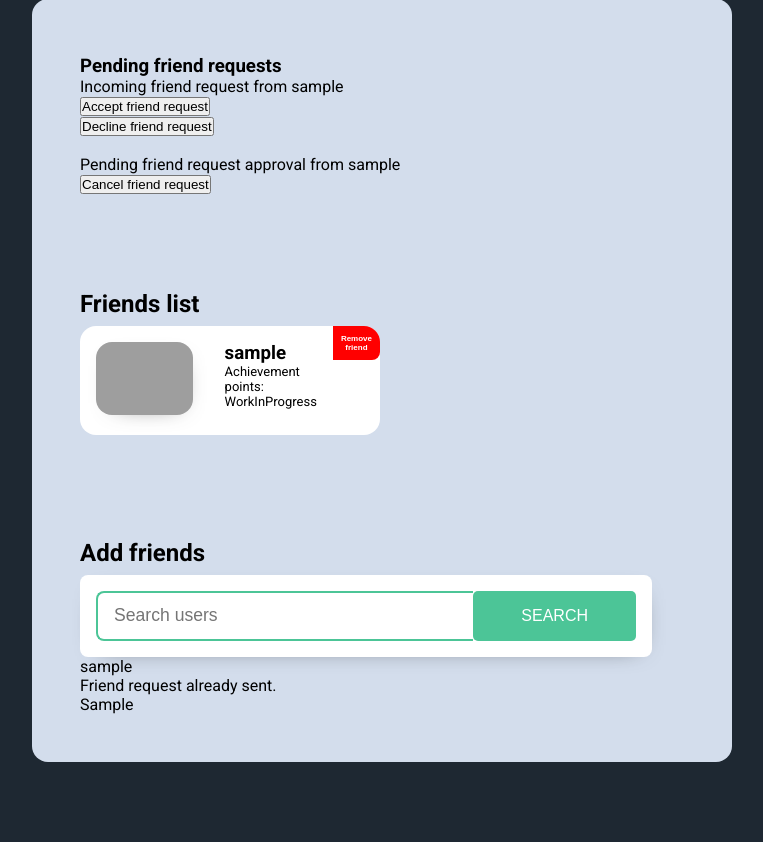
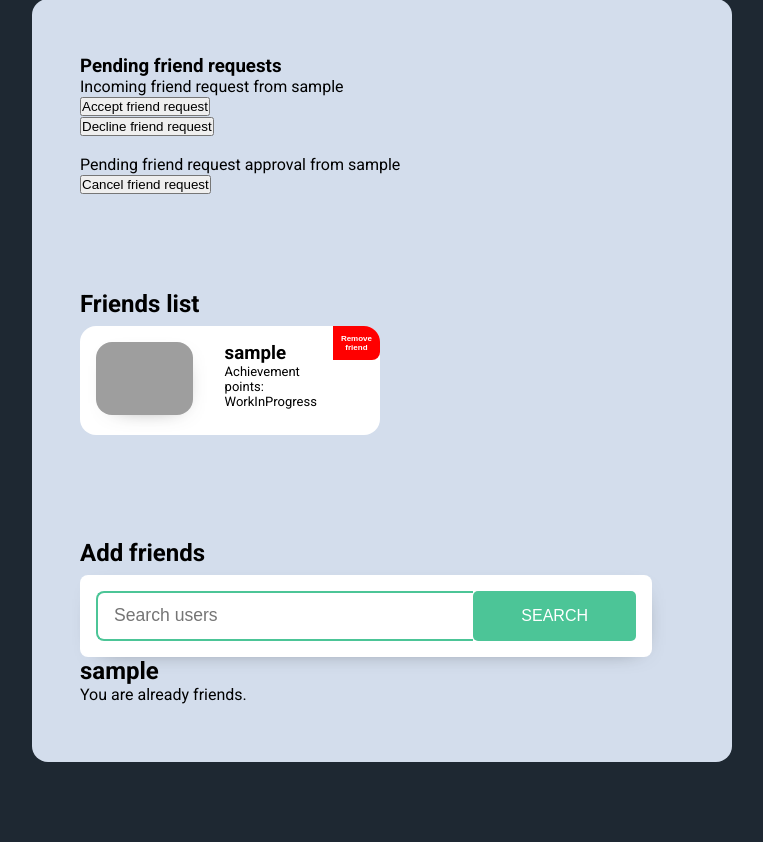
Before and after one commit to madeleinewoodbury/arctic-sprint-solutions, a Flask app: template app/auth/templates/friends.html in a window 1280 px wide. Shown: the part 293-1135 px from the top of the page, without its empty margins (338-1101 px from the left). Run offline with Flask 3, Linux system fonts and the light colour scheme; a user stored in the database is signed in; tables that the repository leaves empty hold one stand-in row (values such as "Sample post"); the template is opened without the code that fills it: values that come from a table or form of the project are taken from there, most other values are stand-ins (such as "Sample title", 1, 10 or a date in 2020); grey boxes are pictures that could not be loaded.

Commit message:
Improve some user feedback when searching user/friends

```diff
--- a/app/auth/templates/friends.html
+++ b/app/auth/templates/friends.html
@@ -84,33 +84,40 @@
             </div>
         {% if users %}
             {% for user in users %}
-                {% set ns = namespace(active_request=false) %}
-                <p>{{ user.username }}</p>
-                {% if current_user.initiated_friendships %}
+                {% set ns = namespace(active_friendship=false) %}
+                <div class="user-container">
+                <h2>{{ user.username }}</h2>
+
+                {% if current_user.initiated_friendships and ns.active_friendship == false %}
                     {% for initiated_friendship in current_user.initiated_friendships %}
-                        {% if initiated_friendship.user_2 == user.id %}
+                        {% if initiated_friendship.user_2 == user.id and initiated_friendship.status == 'accepted' %}
+                            <p>You are already friends.</p>
+                            {% set ns.active_friendship = true %}
+                        {% elif initiated_friendship.user_2 == user.id %}
                             <p>Friend request already sent.</p>
-                            {% set ns.active_request = true %}
-                            {{ active_request }}
-                        {% endif %}
-                    {% endfor %}
-
-                {% elif current_user.received_friendships %}
-                    {% for received_friendships in current_user.received_friendships %}
-                        {% if received_friendships.user_1 == user.id %}
-                            <p>Pending friend request already received.</p>
-                            {% set ns.active_request = true %}
-                            {{ active_request }}
+                            {% set ns.active_friendship = true %}
                         {% endif %}
                     {% endfor %}
                 {% endif %}
 
-                {% if not ns.active_request %}
+                {% if current_user.received_friendships and ns.active_friendship == false %}
+                    {% for received_friendship in current_user.received_friendships %}
+                        {% if received_friendship.user_2 == current_user.id and received_friendship.status == 'accepted' %}
+                            <p>You are already friends.</p>
+                            {% set ns.active_friendship = true %}
+                        {% elif received_friendship.user_2 == current_user.id %}
+                            <p>Pending friend request already received.</p>
+                            {% set ns.active_friendship = true %}
+                        {% endif %}
+                    {% endfor %}
+                {% endif %}
+
+                {% if not ns.active_friendship %}
                 <form class="request-form" method="POST" action="{{ url_for('auth.send_friend_request', user_id=user.id) }}">
                     <button class="send-request-btn" type="submit">Send friend request</button>
                 </form>
-                {{ active_request }}
                 {% endif %}
+            </div>
             {% endfor %}
         {% endif %}
 
--- a/app/static/css/friends.css
+++ b/app/static/css/friends.css
@@ -65,6 +65,19 @@
 
 
 
+.user-container {
+  margin-bottom: 10px;
+}
+
+.user-container p {
+  display: inline;
+  margin-right: 10px;
+}
+
+.user-container form {
+  display: inline;
+  margin-right: 10px;
+}
 
 
 .friends-grid {
```
Also changed, not shown: app/auth/views.py (+8 -3 lines).
